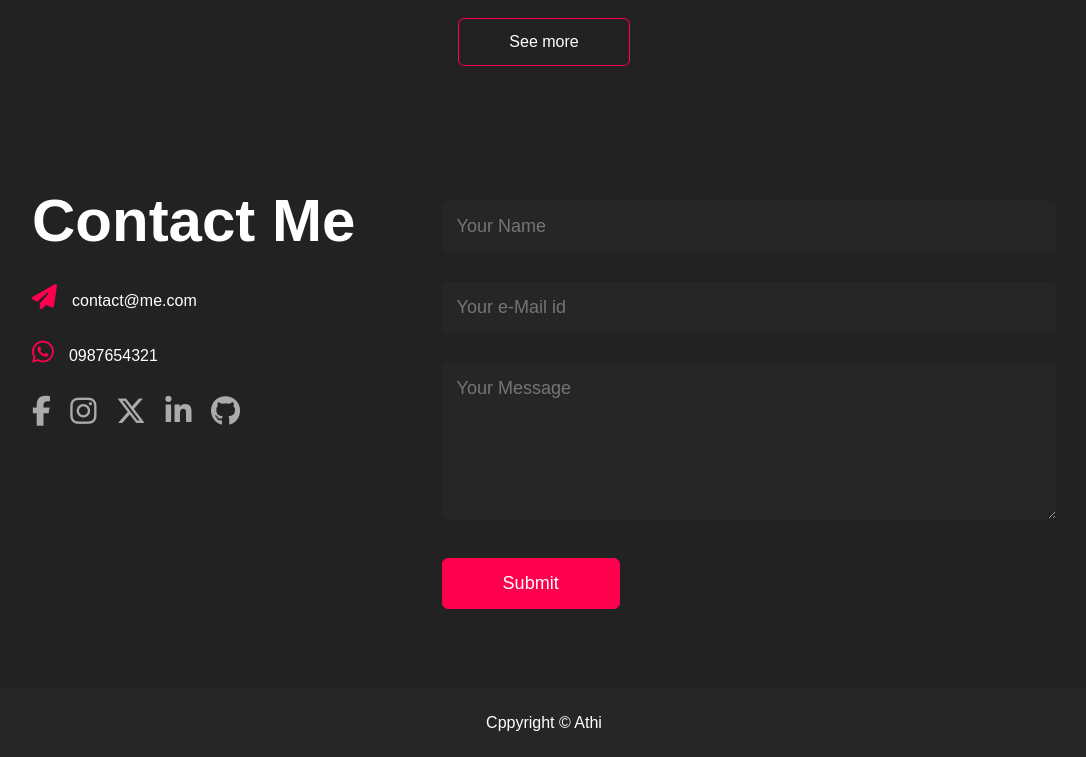
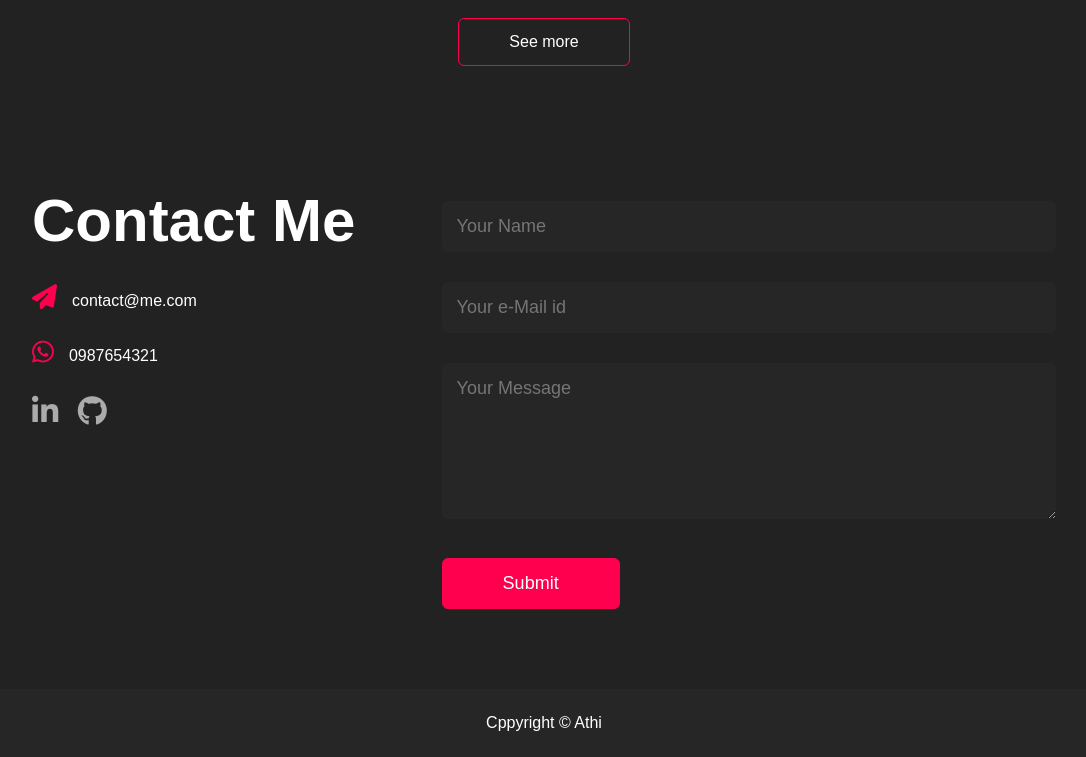
Before and after one commit to Ath1thyan/DemoPortfolio, a plain HTML site: page index.html in a window 1280 px wide. Shown: the part 2598-3355 px from the top of the page, without its empty margins (96-1182 px from the left). Drawn offline with nearby package versions, Linux system fonts and the light colour scheme.

Commit message:
Title logo added

```diff
--- a/index.html
+++ b/index.html
@@ -5,6 +5,7 @@
         <meta http-equiv="X-UA-Compatible" content="IE-edge">
         <meta name="viewport" content="width=device-width, initial-scale=1.0">
         <title>Athithyan.me</title>
+        <link rel="icon" href="images/tempImageUFYJzc.ico" type="image/x-icon">
         <link rel="stylesheet" href="style.css">
         <script src="https://kit.fontawesome.com/acd31a11c2.js" crossorigin="anonymous"></script>
 
@@ -140,11 +141,11 @@
                         <p><i class="fa-solid fa-paper-plane"></i>contact@me.com</p>
                         <p><i class="fa-brands fa-whatsapp"></i>0987654321</p>
                         <div class="social-icons">
-                            <a href="#"><i class="fa-brands fa-facebook-f"></i></a>
+                            <!-- <a href="#"><i class="fa-brands fa-facebook-f"></i></a>
                             <a href="#"><i class="fa-brands fa-instagram"></i></a>
-                            <a href="#"><i class="fa-brands fa-x-twitter"></i></a>
-                            <a href="#"><i class="fa-brands fa-linkedin-in"></i></a>
-                            <a href="#"><i class="fa-brands fa-github"></i></a>
+                            <a href="#"><i class="fa-brands fa-x-twitter"></i></a> -->
+                            <a href="https://www.linkedin.com/in/athithyan-balaji/" target="_blank"><i class="fa-brands fa-linkedin-in"></i></a>
+                            <a href="https://github.com/Ath1thyan/" target="_blank"><i class="fa-brands fa-github"></i></a>
                         </div>
                     </div>
                     <div class="contact-right">
```
Also changed, not shown: images/tempImageUFYJzc.ico (added), 1 other file.
